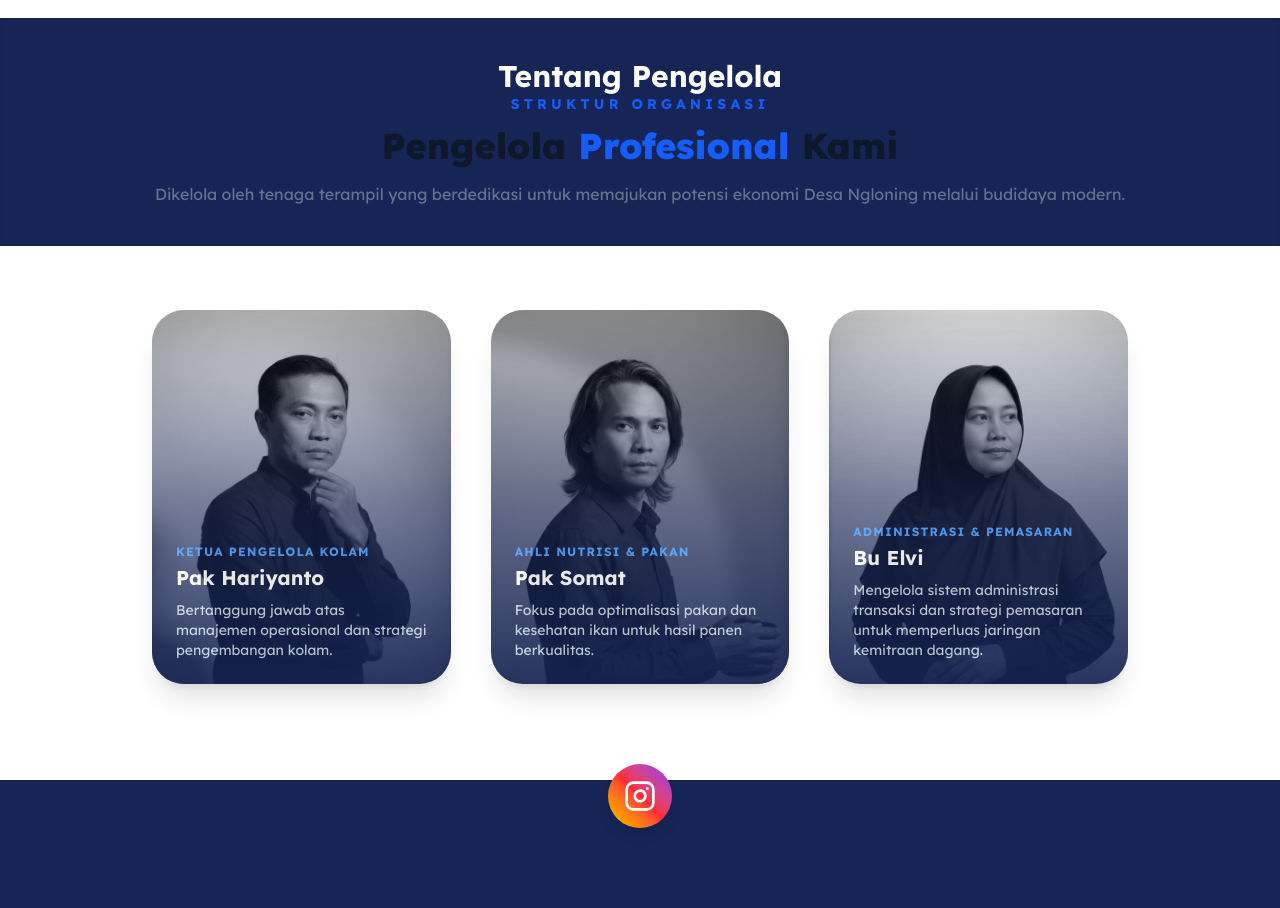
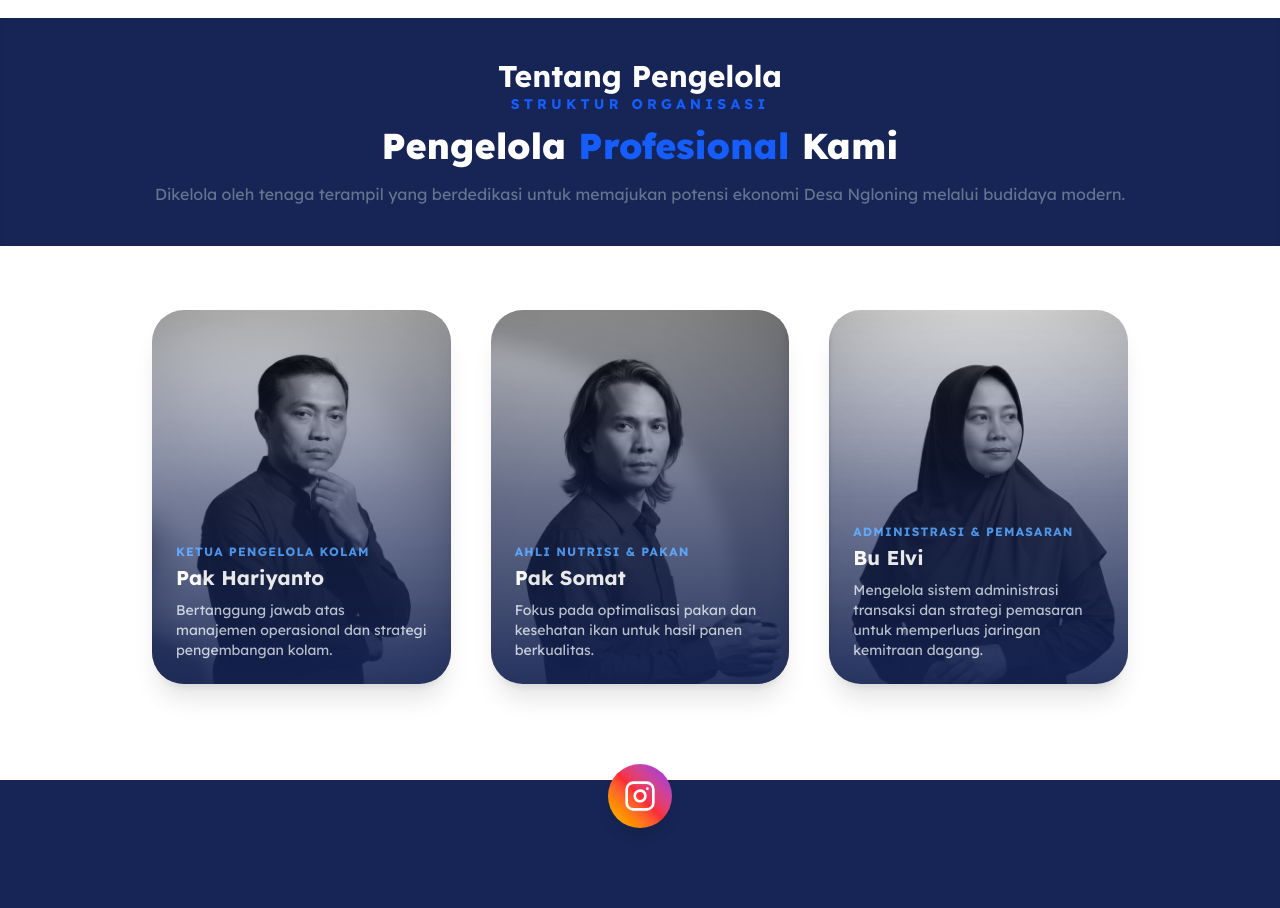
Before and after one commit to cardinaldeacre/KKN-Freshwater-Fish-Farm-Website, a React (Vite) app: page /tentang in a window 1280 px wide. Shown: the part 1240-2148 px from the top of the page. Built offline with nearby package versions, Linux system fonts and the light colour scheme; a web font is replaced by a local one.

Commit message:
update font color

```diff
--- a/src/components/Manager.jsx
+++ b/src/components/Manager.jsx
@@ -35,7 +35,7 @@
                 <h2 className="text-sm text-center font-bold text-blue-600 uppercase tracking-[0.3em] mb-3">
                     Struktur Organisasi
                 </h2>
-                <h3 className="text-3xl md:text-4xl text-center font-extrabold text-slate-900 dark:text-white mb-4">
+                <h3 className="text-3xl md:text-4xl text-center font-extrabold text-white mb-4">
                     Pengelola <span className="text-blue-600">Profesional</span> Kami
                 </h3>
                 <p className="text-slate-500 dark:text-slate-400 text-center">
```
